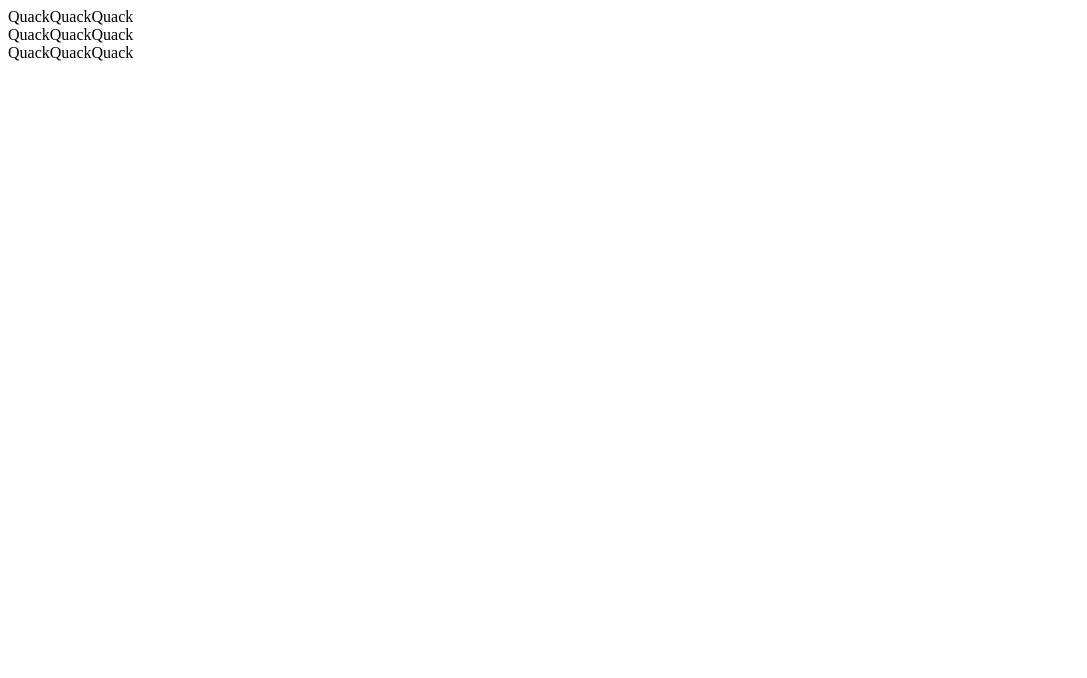
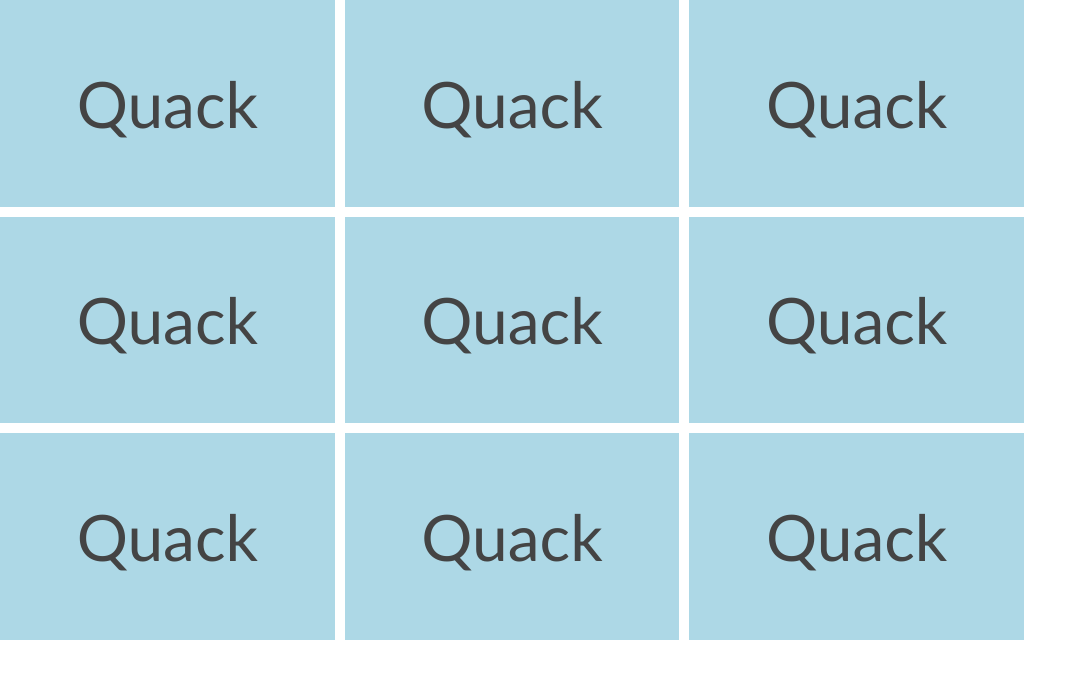
Before and after one commit to rogrPlexico/quick-quack-duck, a plain HTML site: page index.html in a window 1280 px wide. Shown: the whole page, without its empty margins (0-1087 px from the left). Drawn offline with Linux system fonts and the light colour scheme.

Commit message:
add styling and minor updates to game logic

```diff
--- a/script.js
+++ b/script.js
@@ -5,21 +5,14 @@ const gameDisplay = (() => {
         if (Math.sqrt(currentBoard.length) % 1 === 0) {
             let rows = Math.sqrt(currentBoard.length);
 
-            for (let i = 1; i <= rows; i++) {
-                let displayRow = document.createElement('div');
-                displayRow.setAttribute('class', 'board-row');
-                displayRow.setAttribute('data-board-row', i);
-
-                for (let j = 1; j <= rows; j++) {
+            for (let j = 1; j <= rows*rows; j++) {
                 let displayCell = document.createElement('div');
                 displayCell.setAttribute('class', 'board-cell');
                 displayCell.setAttribute('data-board-column', j);
                 displayCell.textContent = 'Quack';
-                    displayRow.appendChild(displayCell);
+                boardDiv.appendChild(displayCell);
                 }
 
-                boardDiv.appendChild(displayRow)
-            }
         } else console.error('board must be a perfect square');
     };
 
@@ -27,16 +20,17 @@ const gameDisplay = (() => {
         let displayCells = document.querySelectorAll('.board-cell');
         let playerPiece = player.gamePiece;
 
-        displayCells.forEach((cell, index) =>
-            cell.addEventListener('click', () => {
-                console.log('clicked');
+        let clickSquare = (cell, index) => {
             cell.textContent = playerPiece;
+            console.log(event);
+            // cell.removeEventListener('click', clickSquare);
             return gameFlow.addPieceToBoard(boardState, player, index);
-            })
-        )
+        }
 
-
-    }
+        displayCells.forEach((cell, index) => {
+            cell.addEventListener('click', () => clickSquare(cell, index));
+        });
+    };
 
     return {renderBoard, renderGamePiece};
 })();
@@ -73,15 +67,13 @@ const gameFlow = (() => {
 
     initiateTurn = (boardState, currentPlayer) => {
         let currentBoardState = boardState;
+        console.log(currentBoardState);
         let player = currentPlayer;
-        // return gameFlow.addPieceToBoard(currentBoardState, player);
+        // renderGamePiece should be called once at initiateGame. Need to pass in playerState to the event
         return gameDisplay.renderGamePiece(currentBoardState, player);
     };
 
     addPieceToBoard = (boardState, player, index) => {
-    //     let playerSquareChoice = setTimeout(() => {
-    //         +prompt('0-8');
-    //         }, 500);
         let currentPlayerPiece = player.gamePiece;
         let updatedBoardState = boardState;
         updatedBoardState.splice(index, 1, currentPlayerPiece);
--- a/styles.css
+++ b/styles.css
@@ -1,7 +1,36 @@
+body {
+    min-height: 99.85vh;
+    margin: 0;
+    font-family: 'Gill Sans', 'Gill Sans MT', Calibri, 'Trebuchet MS', sans-serif;
+}
 .board {
-    display: flex;
+    height: 80vh; /* set the height to be the full height of the viewport */
+    width: 80vw;
+    display: grid;
+    place-items: center;
+    grid-template-columns: repeat(3, 1fr);
+    grid-template-rows: repeat(3, 1fr);
+    gap: 10px; /* add some spacing between cells */
+
 }
 
-.data-board-row {
+/* .board-row {
     display: grid;
+    grid-template-rows: 1fr;
+    grid-template-columns: 1fr;
+    grid-gap: 10px;
+  } */
+
+.board-cell {
+    border: none; /* remove the border */
+    background: lightblue; /* set a light background color */
+    width: 100%;
+    height: 100%;
+    display: flex;
+    justify-content: center;
+    align-items: center;
+    font-size: 4rem; /* increase the font size */
+    color: #444; /* set a darker text color */
+    cursor: pointer; /* add a pointer cursor on hover */
+    transition: background-color 0.3s ease; /* add a transition on background color change */
 }
```
Lines whose indentation alone changed are shown as unchanged.
